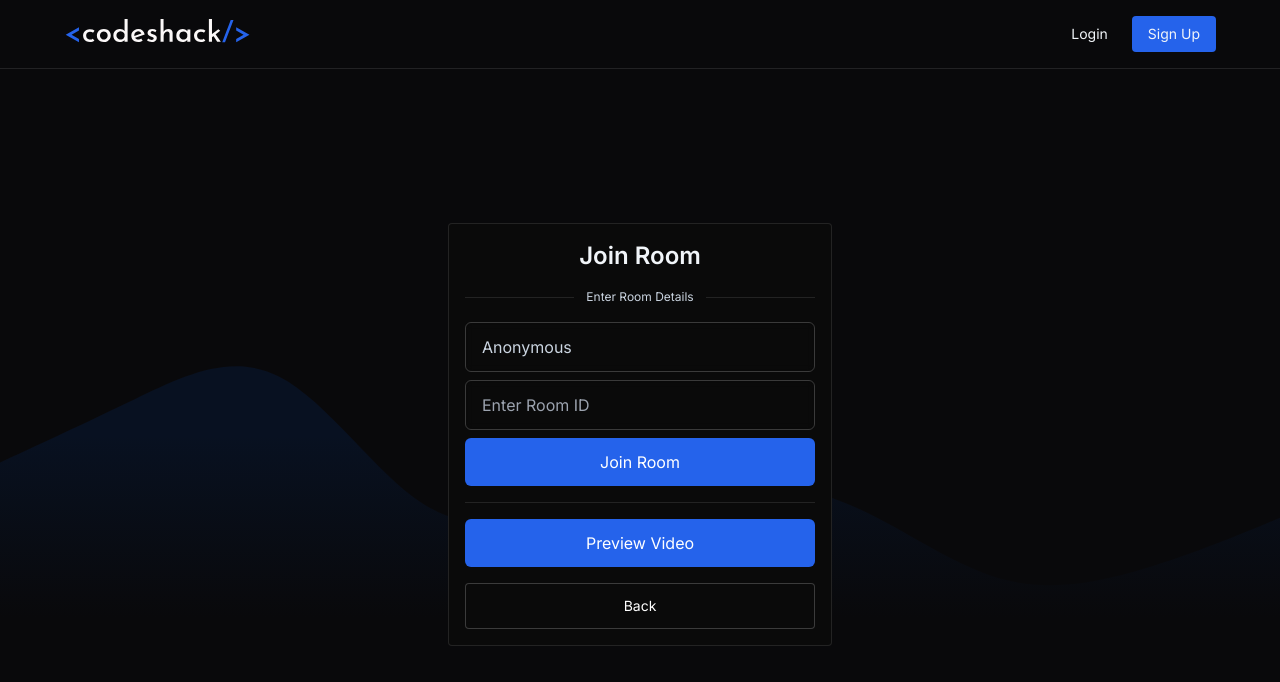
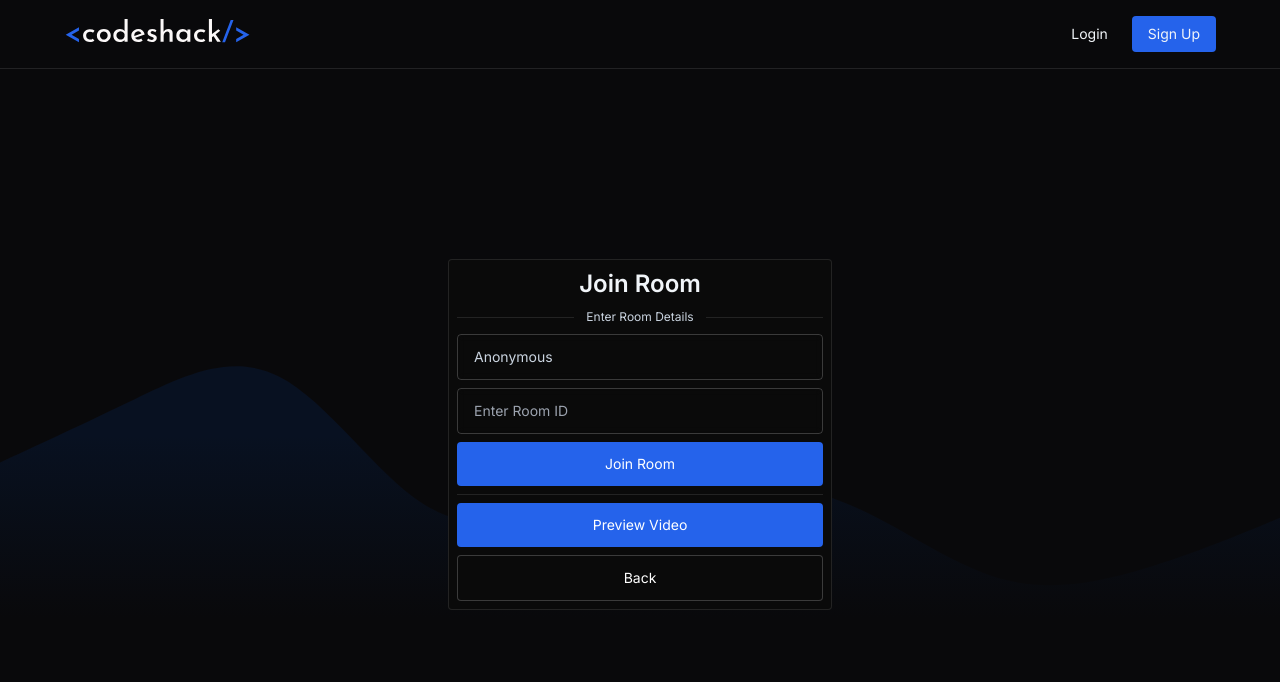
Before and after one commit to shadyy41/codeshack, a Next.js app: page /room/join in a window 1280 px wide. Shown: the top 682 px of the page. Built offline with nearby package versions, Linux system fonts and the light colour scheme; no server answers.

Commit message:
styling changes

```diff
--- a/app/room/join/components/clientside.tsx
+++ b/app/room/join/components/clientside.tsx
@@ -15,14 +15,14 @@ const ClientSide = ({ name="Anonymous" } : { name: string | undefined | null })
     <>
       <div className="flex flex-col gap-2 w-full">
         {/* @ts-ignore */}
-        <input type="text" placeholder="Join as" value={name_s} onChange={e=>setName_s(e.target.value)} className="text-sm sm:text-base w-full text-slate-300 py-3 px-4 rounded-md border border-white border-opacity-20 hover:border-opacity-40 transition-colors custom-outline bg-transparent backdrop-blur-sm"/>
+        <input type="text" placeholder="Join as" value={name_s} onChange={e=>setName_s(e.target.value)} className="text-sm w-full text-slate-300 py-3 px-4 rounded border border-white border-opacity-20 hover:border-opacity-40 transition-colors custom-outline bg-transparent backdrop-blur-sm"/>
         {/* @ts-ignore */}
-        <input type="text" placeholder="Enter Room ID" value={roomID} onChange={e=>setRoomID(e.target.value)} className="text-sm sm:text-base w-full text-slate-300 py-3 px-4 rounded-md border border-white border-opacity-20 hover:border-opacity-40 transition-colors custom-outline bg-transparent backdrop-blur-sm" onSubmit={()=>setLoading(true)}/>
+        <input type="text" placeholder="Enter Room ID" value={roomID} onChange={e=>setRoomID(e.target.value)} className="text-sm w-full text-slate-300 py-3 px-4 rounded border border-white border-opacity-20 hover:border-opacity-40 transition-colors custom-outline bg-transparent backdrop-blur-sm" onSubmit={()=>setLoading(true)}/>
         <JoinButton roomID={roomID}/>
       </div>
       <Divider/>
       {isOpen && <PreviewModal isOpen={isOpen} setIsOpen={setIsOpen} roomID={roomID}/>}
-      <button className="text-sm sm:text-base py-3 rounded-md bg-blue-600 text-white hover:bg-blue-500 transition-colors custom-outline w-full max-w-sm" onClick={()=>setIsOpen(true)}>
+      <button className="text-sm py-3 rounded bg-blue-600 text-white hover:bg-blue-500 transition-colors custom-outline w-full max-w-sm" onClick={()=>setIsOpen(true)}>
         Preview Video
       </button>
     </>
--- a/app/room/join/components/joinbutton.tsx
+++ b/app/room/join/components/joinbutton.tsx
@@ -8,14 +8,14 @@ const JoinButton = ({ roomID, disabled } : { roomID: string | null, disabled?: b
   }
   if(!roomID || disabled){
     return (
-      <button className={`text-sm sm:text-base py-3 rounded-md bg-blue-600 text-white hover:bg-blue-500 transition-colors custom-outline w-full max-w-sm cursor-not-allowed flex items-center justify-center`} onClick={handleDisabled} disabled={disabled}>
+      <button className={`text-sm py-3 rounded bg-blue-600 text-white hover:bg-blue-500 transition-colors custom-outline w-full max-w-sm cursor-not-allowed flex items-center justify-center`} onClick={handleDisabled} disabled={disabled}>
         Join Room
       </button>
     )
   }
 
   return (
-    <Link className={`text-sm sm:text-base py-3 rounded-md bg-blue-600 text-white hover:bg-blue-500 transition-colors custom-outline w-full max-w-sm flex items-center justify-center`} href={`/room/${roomID}`} prefetch={false}>
+    <Link className={`text-sm py-3 rounded bg-blue-600 text-white hover:bg-blue-500 transition-colors custom-outline w-full max-w-sm flex items-center justify-center`} href={`/room/${roomID}`} prefetch={false}>
       Join Room
     </Link>
   )
--- a/app/room/join/page.tsx
+++ b/app/room/join/page.tsx
@@ -11,7 +11,7 @@ export default async function Room() {
 
   return (
     <div className="h-full w-full flex items-center justify-center px-8 sm:px-0 text-center py-6">
-      <div className="h-fit w-full max-w-sm border rounded border-white border-opacity-10 flex flex-col items-center justify-start gap-4 py-4 px-4 bg-neutral-950">
+      <div className="h-fit w-full max-w-sm border rounded border-white border-opacity-10 flex flex-col items-center justify-start gap-2 p-2 bg-neutral-950">
         <FormHeader text="Join Room"/>
         <Divider text="Enter Room Details"/>
         <ClientSide name={name}/>
```
